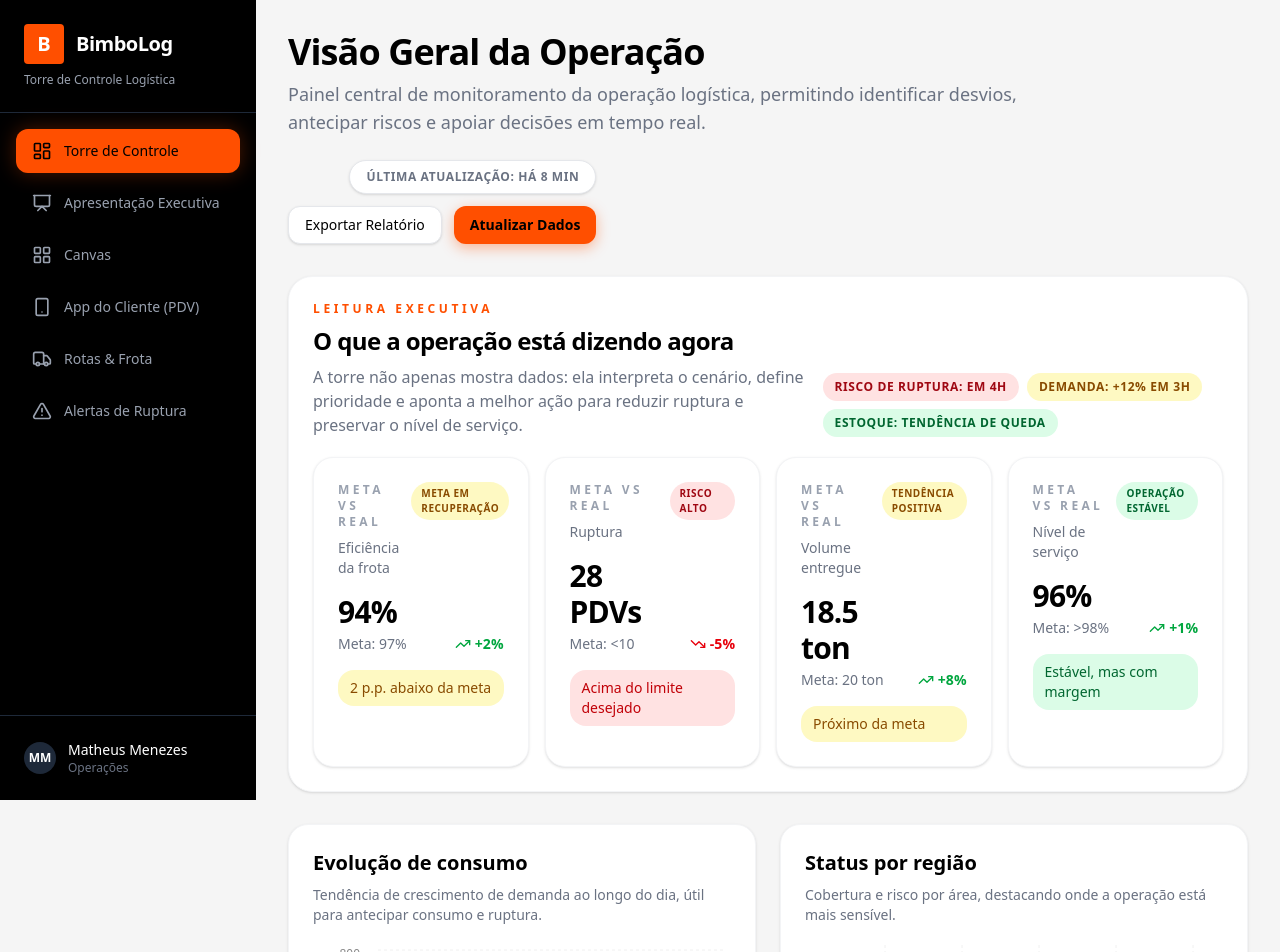
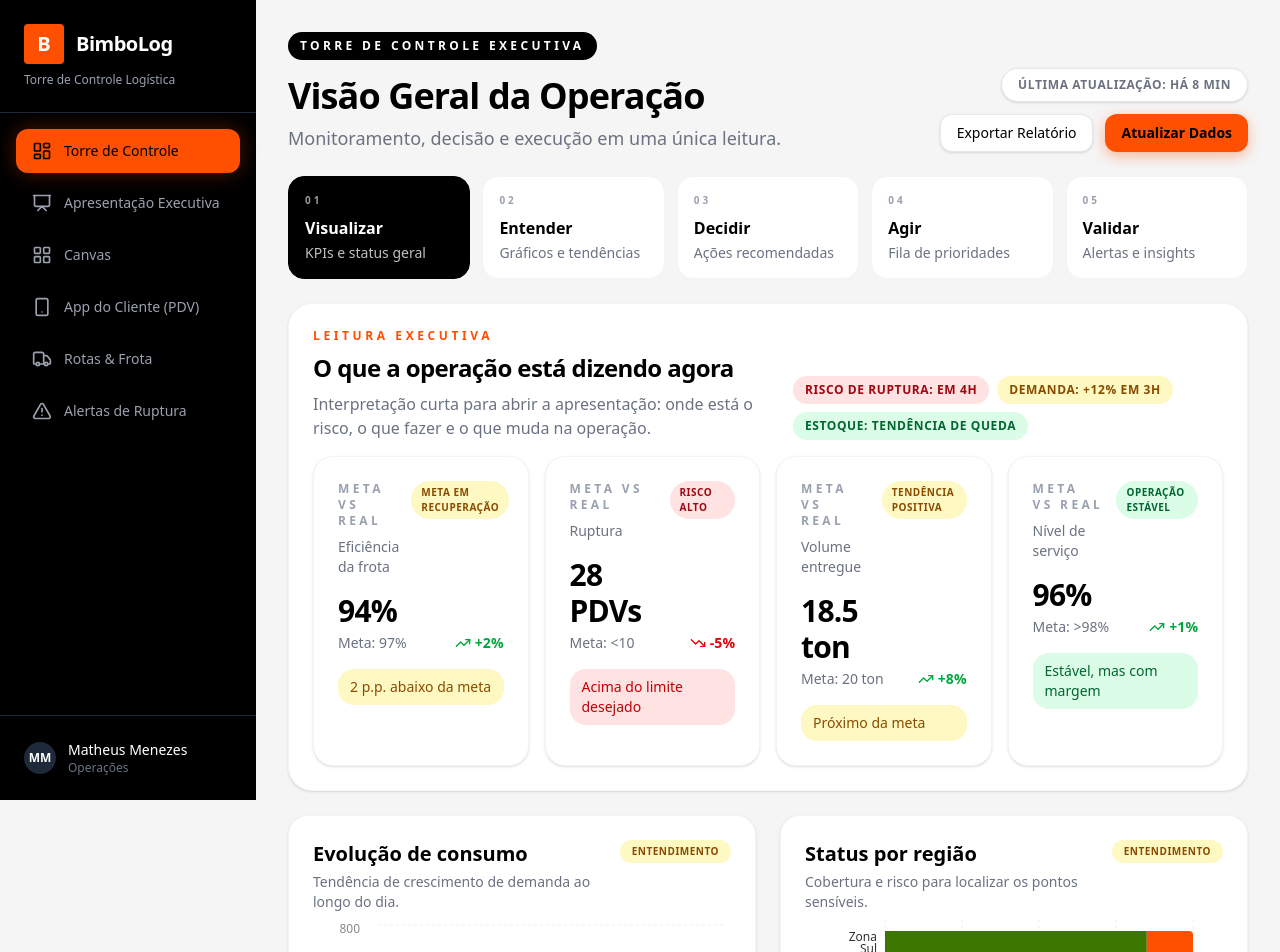
Before and after one commit to Matheusmb3/BIMBO, a React (Vite) app: page / in a window 1280 px wide. Shown: the top 952 px of the page. Built offline with nearby package versions, Linux system fonts and the light colour scheme; a web font is replaced by a local one.

Commit message:
feat: implement Dashboard component with operational metrics, predictive insights, and PDF export functionality

```diff
--- a/src/components/Dashboard.tsx
+++ b/src/components/Dashboard.tsx
@@ -261,11 +261,14 @@ export function Dashboard({ focusAction, onAction }: DashboardProps) {
   };
 
   return (
-    <div className="p-8 max-w-7xl mx-auto space-y-8">
+    <div className="p-8 max-w-[1480px] mx-auto space-y-6">
       <div className="flex justify-between items-end gap-6 flex-wrap">
         <div>
-          <h1 className="text-4xl font-bold tracking-tight text-black">Visão Geral da Operação</h1>
-          <p className="text-gray-500 mt-2 text-lg max-w-3xl">Painel central de monitoramento da operação logística, permitindo identificar desvios, antecipar riscos e apoiar decisões em tempo real.</p>
+          <div className="inline-flex items-center gap-2 px-3 py-1.5 rounded-full bg-black text-white text-xs font-bold uppercase tracking-[0.28em] mb-4">
+            Torre de controle executiva
+          </div>
+          <h1 className="text-4xl font-black tracking-tight text-black">Visão Geral da Operação</h1>
+          <p className="text-gray-500 mt-2 text-lg max-w-2xl">Monitoramento, decisão e execução em uma única leitura.</p>
         </div>
         <div className="flex flex-col items-end gap-3">
           <div className="px-4 py-2 rounded-full bg-white border border-gray-200 text-xs font-bold uppercase tracking-wider text-gray-500 shadow-sm">
@@ -282,12 +285,28 @@ export function Dashboard({ focusAction, onAction }: DashboardProps) {
         </div>
       </div>
 
-      <div className="bg-white rounded-[24px] shadow-sm border border-gray-100 p-6 space-y-5">
+      <div className="grid grid-cols-1 md:grid-cols-5 gap-3">
+        {[
+          ['Visualizar', 'KPIs e status geral'],
+          ['Entender', 'Gráficos e tendências'],
+          ['Decidir', 'Ações recomendadas'],
+          ['Agir', 'Fila de prioridades'],
+          ['Validar', 'Alertas e insights'],
+        ].map(([title, subtitle], index) => (
+          <div key={title} className={`rounded-2xl border p-4 ${index === 0 ? 'bg-black text-white border-black' : 'bg-white border-gray-100'}`}>
+            <p className={`text-[10px] font-black uppercase tracking-[0.3em] ${index === 0 ? 'text-white/60' : 'text-gray-400'}`}>{String(index + 1).padStart(2, '0')}</p>
+            <h3 className="mt-2 font-black text-base">{title}</h3>
+            <p className={`text-sm mt-1 leading-tight ${index === 0 ? 'text-white/75' : 'text-gray-500'}`}>{subtitle}</p>
+          </div>
+        ))}
+      </div>
+
+      <div className="bg-white rounded-[24px] shadow-sm border border-gray-100 p-6 space-y-4">
         <div className="flex flex-col lg:flex-row lg:items-end lg:justify-between gap-4">
           <div>
             <p className="text-xs font-bold uppercase tracking-[0.3em] text-[#FF4F00]">Leitura executiva</p>
             <h2 className="text-2xl font-black tracking-tight mt-2">O que a operação está dizendo agora</h2>
-            <p className="text-gray-500 mt-2 max-w-3xl">A torre não apenas mostra dados: ela interpreta o cenário, define prioridade e aponta a melhor ação para reduzir ruptura e preservar o nível de serviço.</p>
+            <p className="text-gray-500 mt-2 max-w-2xl">Interpretação curta para abrir a apresentação: onde está o risco, o que fazer e o que muda na operação.</p>
           </div>
           <div className="flex flex-wrap gap-2 text-xs font-bold uppercase tracking-wider">
             {predictiveSignals.map((signal) => (
@@ -307,8 +326,13 @@ export function Dashboard({ focusAction, onAction }: DashboardProps) {
 
       <div className="grid grid-cols-1 lg:grid-cols-2 gap-6">
         <div className="bg-white p-6 rounded-[20px] shadow-sm border border-gray-100">
-          <h3 className="text-xl font-bold mb-2">Evolução de consumo</h3>
-          <p className="text-sm text-gray-500 mb-5">Tendência de crescimento de demanda ao longo do dia, útil para antecipar consumo e ruptura.</p>
+          <div className="flex items-start justify-between gap-3 mb-2">
+            <div>
+              <h3 className="text-xl font-bold">Evolução de consumo</h3>
+              <p className="text-sm text-gray-500 mt-1">Tendência de crescimento de demanda ao longo do dia.</p>
+            </div>
+            <span className="px-3 py-1 rounded-full text-[10px] font-bold uppercase tracking-wider bg-yellow-100 text-yellow-800">Entendimento</span>
+          </div>
           <div className="h-[300px]">
             <ResponsiveContainer width="100%" height="100%">
               <LineChart data={consumptionData}>
@@ -326,8 +350,13 @@ export function Dashboard({ focusAction, onAction }: DashboardProps) {
         </div>
 
         <div className="bg-white p-6 rounded-[20px] shadow-sm border border-gray-100">
-          <h3 className="text-xl font-bold mb-2">Status por região</h3>
-          <p className="text-sm text-gray-500 mb-5">Cobertura e risco por área, destacando onde a operação está mais sensível.</p>
+          <div className="flex items-start justify-between gap-3 mb-2">
+            <div>
+              <h3 className="text-xl font-bold">Status por região</h3>
+              <p className="text-sm text-gray-500 mt-1">Cobertura e risco para localizar os pontos sensíveis.</p>
+            </div>
+            <span className="px-3 py-1 rounded-full text-[10px] font-bold uppercase tracking-wider bg-yellow-100 text-yellow-800">Entendimento</span>
+          </div>
           <div className="h-[300px]">
             <ResponsiveContainer width="100%" height="100%">
               <BarChart data={regionData} layout="vertical" margin={{ top: 0, right: 30, left: 20, bottom: 0 }}>
```
Lines whose indentation alone changed are shown as unchanged.
